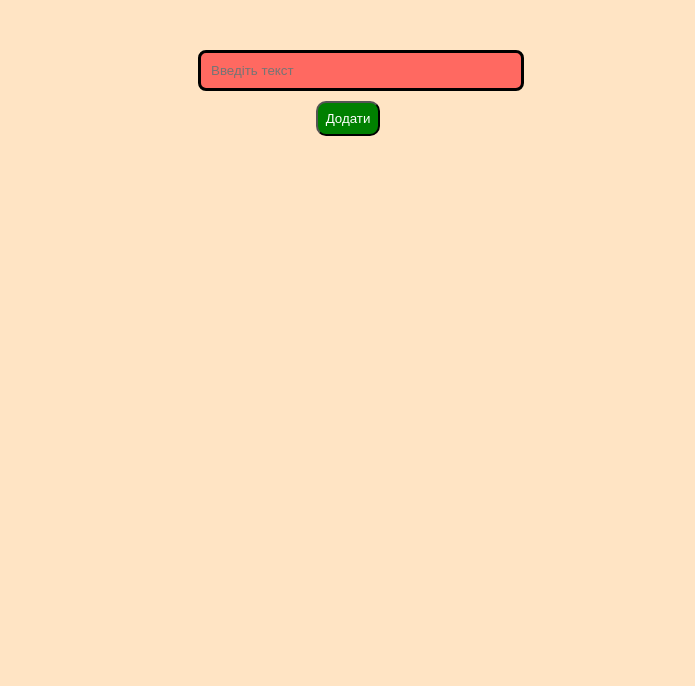
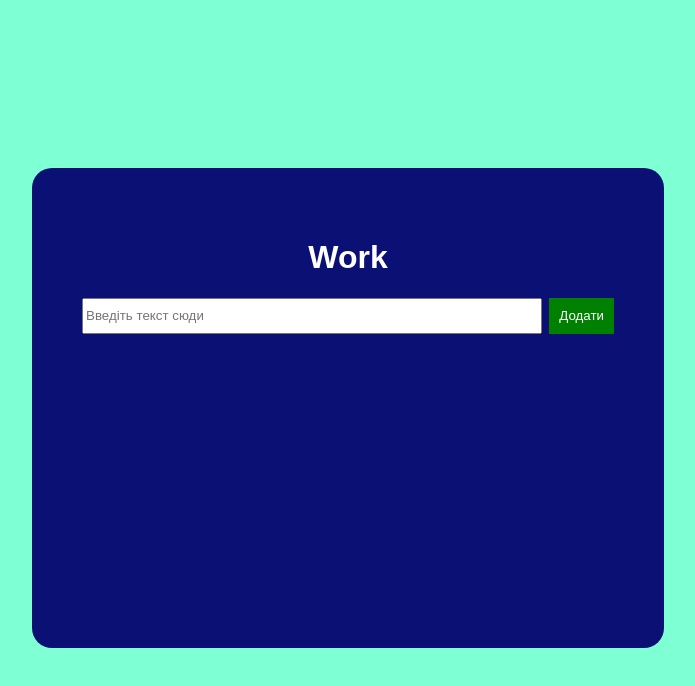
Before and after one commit to Kostya21212/Domashka__15___Onischenko, a plain HTML site: page Index.html in a window 1280 px wide. Both pictures are taken after a click on the button "Додати". Shown: the whole page, without its empty margins (292-987 px from the left). Drawn offline with Linux system fonts and the light colour scheme.

Commit message:
changes3

```diff
--- a/Index.html
+++ b/Index.html
@@ -3,14 +3,21 @@
 <head>
     <meta charset="UTF-8">
     <meta name="viewport" content="width=device-width, initial-scale=1.0">
-    <title>Document</title>
-    <link rel="stylesheet" href="./Style.css">
+    <title>Робота</title>
+    <link rel="stylesheet" href="./style.css">
 </head>
 <body>
-    <div id="app">
-        <input type="textInput" placeholder="Введіть текст" id="textInput">
-        <button id="buttonInput">Додати</button>
-        <ul id="list"></ul>
+    <div class="container">
+        <div class="todo-container">
+
+                    <h1 class="todo-title">Work</h1>
+                    <div class="input-container">
+                        <input type="text" placeholder="Введіть текст сюди"><button >Додати</button>
+                    </div>
+                    <ul class="todo-list">
+
+                    </ul>
+        </div>
     </div>
     <script src="./js.js"></script>
 </body>
--- a/Style.css
+++ b/Style.css
@@ -1,64 +1,57 @@
-body {
-    font-family: Arial, sans-serif;
+html, body {
+    font-family: sans-serif;
+    height: 100%;
+    background-color: aquamarine;
+}
+.container{
+    width: 100%;
+    height: 100%;
     display: flex;
-    flex-direction: column;
+    justify-content: center;
     align-items: center;
-    margin: 50px;
-    background-color: bisque;
+    border-radius: 20px;
 }
-#inputText {
-    background-color: #dd9119;
-    color: rgb(255, 255, 255);
-    padding: 10px;
-    font-weight: 600;
-    border-radius: 8px;
-
+.todo-container{
+    width: 50%;
+    background-color: #0b1174;
+    height: 60%;
+    border-radius: 20px;
+    color: #fff;
+    text-align: center;
+    padding: 50px;
+    box-sizing: border-box;
 }
-#app {
-    width: 300px;
-    text-align: center;
-}
-
-#textInput {
-    width: 100%;
-    margin-bottom: 10px;
-    padding: 10px;
-    background-color: #ff6961;
-    border: 3px solid black;
-    color: white;
-    border-radius: 8px;
-}
-
-ul {
-    list-style: none;
-    padding: 0;
-}
-
-li {
+.input-container{
     display: flex;
     justify-content: space-between;
-    align-items: center;
-    padding: 5px;
-    margin-bottom: 5px;
-    border: 1px solid #ccc;
 }
-
-.deleteButton {
+.input-container input{
+    width: calc(100% - 80px);
+    height: 30px;
+    outline-color: #fa06c1;
+}
+.input-container button{
+    background-color: green;
+    height: 36px;
+    border: none;
     cursor: pointer;
-    background-color: #ff6961;
-    color: #fff;
+    color: white;
+    padding-left: 10px;
+    padding-right: 10px;
+}
+.todo-list{
+    padding: 0;
+    list-style-type: none;
+    width: 100%;
+}
+.todo-list-item{
+    display: flex;
+    justify-content: space-between;
+    margin-bottom: 10px;
+}
+.todo-list-item button{
+    border-radius: 5px;
+    background-color: yellow;
     border: none;
-    padding: 5px 10px;
-    margin-left: 5px;
-    border: 3px solid black
+    cursor: pointer;
 }
-#buttonInput{
-    background-color: #ff6961;
-    color: white;
-    padding: 8px;
-    border-radius: 10px;
-}
-#buttonInput:hover{
-    background-color: aquamarine;
-    color: black;
-}
--- a/js.js
+++ b/js.js
@@ -1,28 +1,24 @@
-document.addEventListener('DOMContentLoaded', function () {
-    const addButton = document.getElementById('buttonInput');
-    const textInput = document.getElementById('textInput');
-    const list = document.getElementById('list');
+const button = document.querySelector('.input-container button');
+const input = document.querySelector('.input-container input');
+const list = document.querySelector('.todo-list');
 
-    addButton.addEventListener('click', function () {
-        const text = textInput.value.trim();
-        addButton.style.backgroundColor = 'green'
-        if (text !== '') {
-            addListItem(text);
-            textInput.value = '';
-        }
-    });
-
-    list.addEventListener('click', function (event) {
-        if (event.target.classList.contains('deleteButton')) {
-            event.target.closest('li').remove();
-        }
-    });
-
-    function addListItem(text) {
-        const listItem = document.createElement('li');
-        listItem.innerHTML = `
-        <span>${text}</span>
-        <button class="deleteButton">X</button>`;
-        list.appendChild(listItem);
-    }
-});
+button.addEventListener('click', () => {
+    const inputValue =input.value.trim()
+    if(inputValue !== ''){
+    const li = document.createElement('li');
+    li.className = 'todo-list-item';
+    li.innerText = input.value
+    const deleteButton = document.createElement('button');
+    deleteButton.innerText = 'delete'
+    list.appendChild(li)
+    li.appendChild(deleteButton)
+    input.value = ''
+    deleteButton.addEventListener('click', () => {
+        if(confirm('Ви впевнені що хочете видалити цей елемент? ')){
+        list.removeChild(li)}
+    })
+}else{
+    alert('Введіть будь ласка щось!')
+}
+}
+)
```
